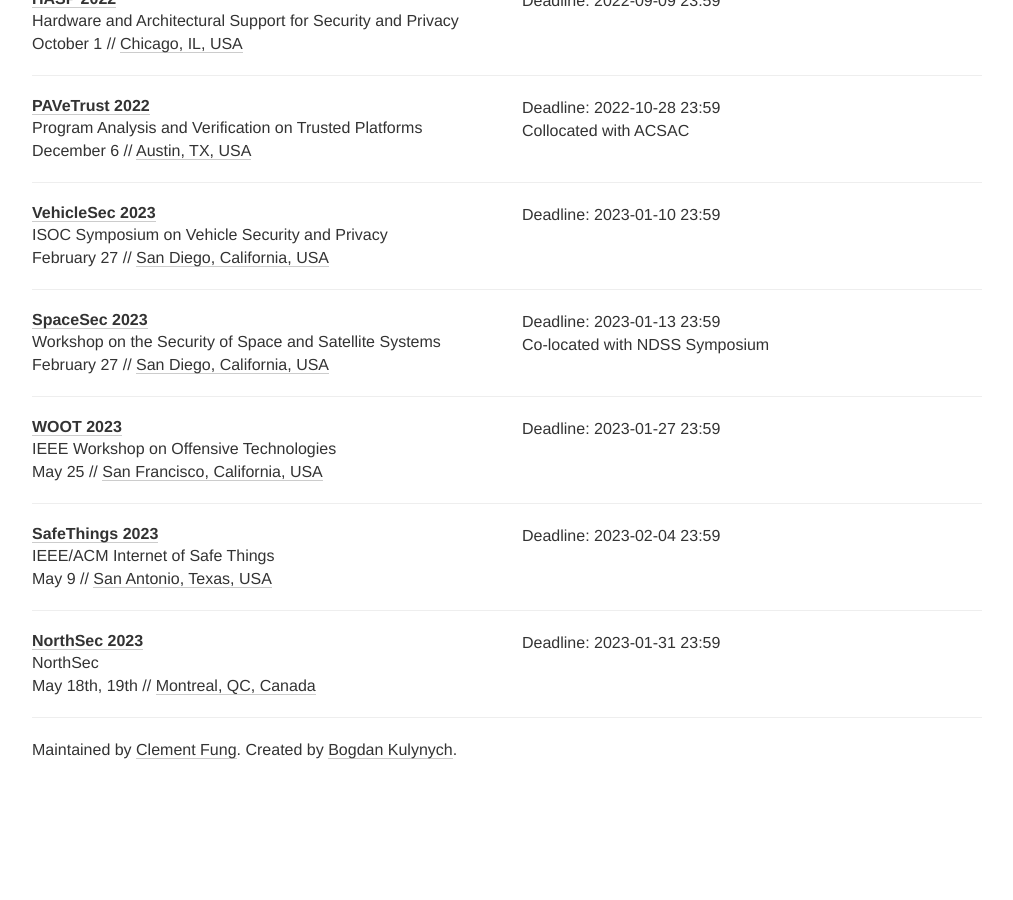
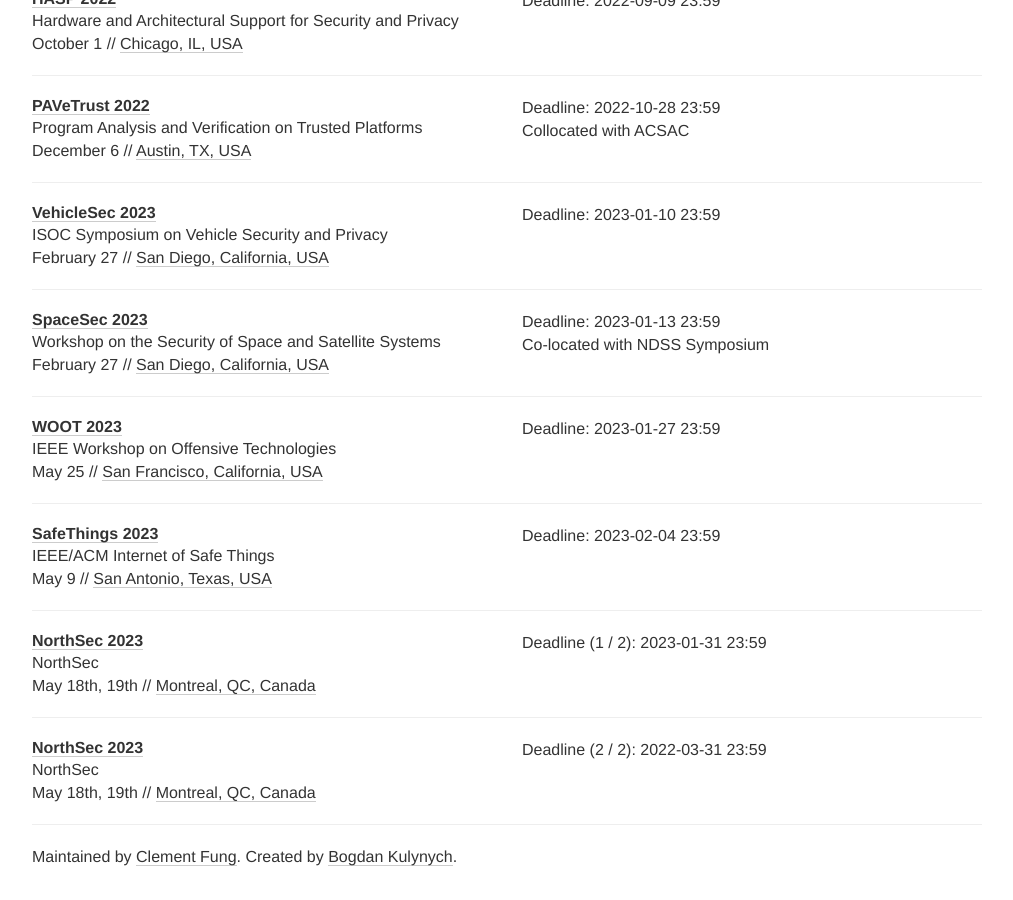
Before and after one commit to sec-deadlines/sec-deadlines.github.io, a Jekyll site: the page built from index.html, in a window 1280 px wide and 900 px high, scrolled down 7960 px. Shown: the whole window, without its empty margins (133-1146 px from the left). Built offline with Jekyll 4.4.1, drawn with Linux system fonts in a browser that asks for light colours; nearby versions of some CDN libraries; comment, search, counter and statistics services are not loaded; before the commit the page ends 8753 px from its top, so only the background shows below that.

Commit message:
Update conferences.yml

```diff
--- a/_data/conferences.yml
+++ b/_data/conferences.yml
@@ -546,7 +546,9 @@
   description: NorthSec
   year: 2023
   link: https://nsec.io
-  deadline: ["2023-01-31 23:59"]
+  deadline:
+    - "2023-01-31 23:59"
+    - "2022-03-31 23:59"
   date: May 18th, 19th
   place: Montreal, QC, Canada
   tags: [SEC, PRIV]
```
